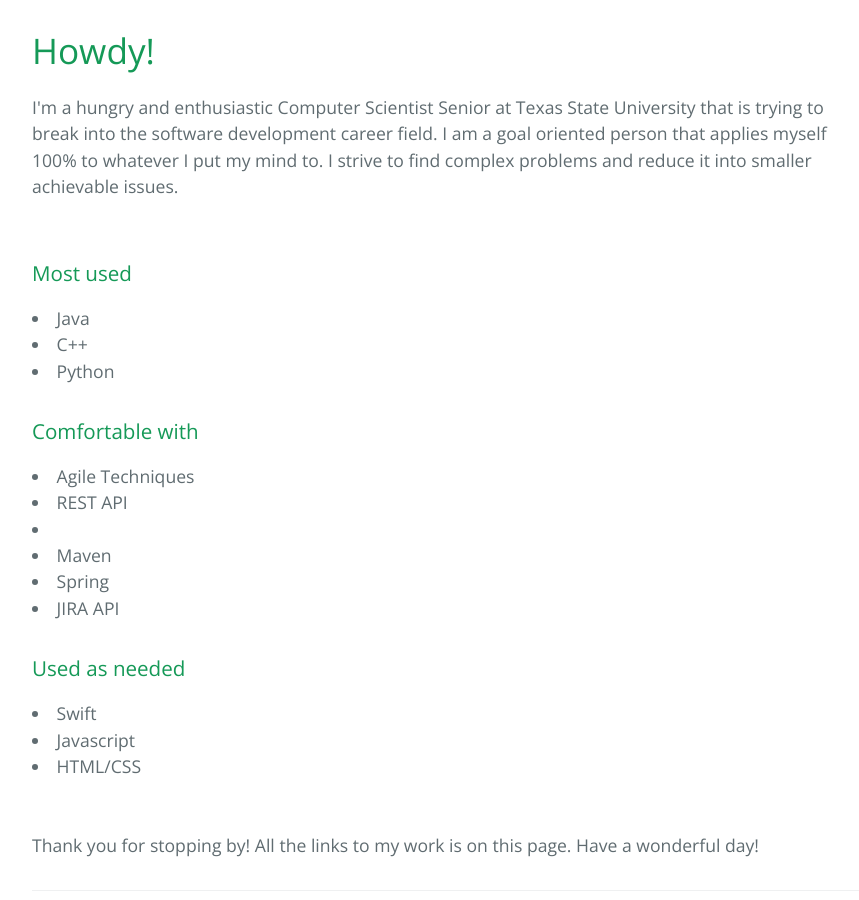
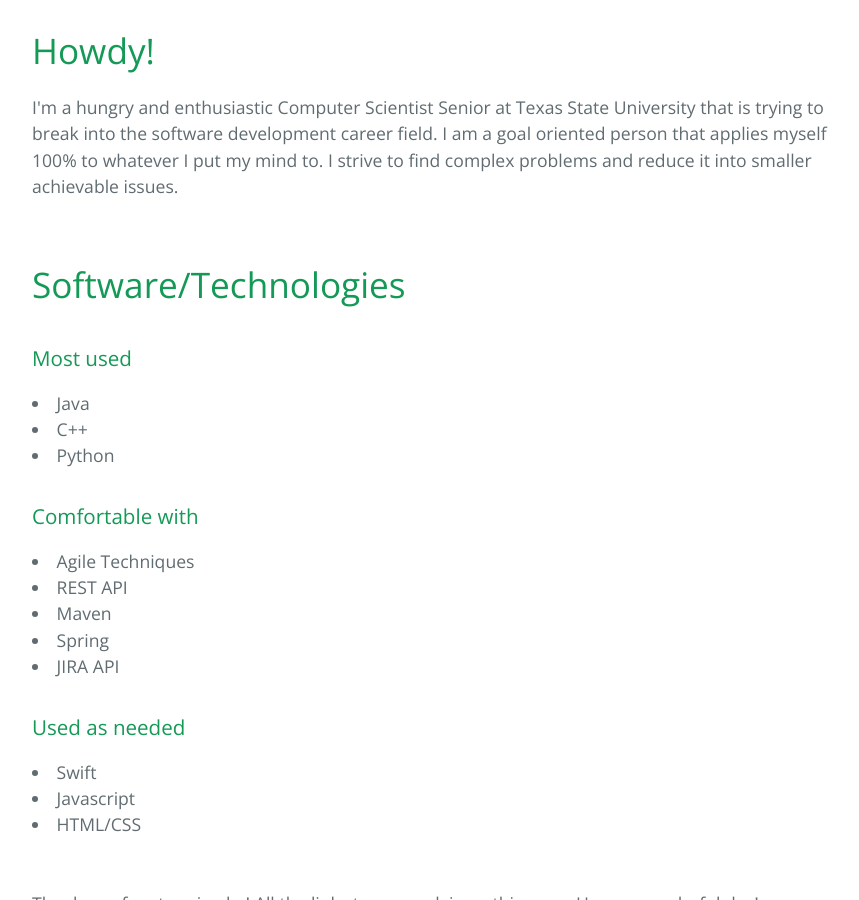
Before and after one commit to ayerswj/ayerswj.github.io, a Jekyll site: the page built from index.html, in a window 1280 px wide and 900 px high, scrolled down 391 px. Shown: the whole window, without its empty margins (192-1051 px from the left). Built offline with Jekyll 4.4.1, drawn with Linux system fonts in a browser that asks for light colours.

Commit message:
formatted

```diff
--- a/index.html
+++ b/index.html
@@ -10,13 +10,14 @@ title: Jackson W. Ayers
 				whatever I put my mind to.  I strive to find complex problems and reduce it into smaller
 				achievable issues.
 				<br><br>
+				<h1>Software/Technologies</h1>
 				<h3>Most used</h3>
 				<li>Java</li>
 				<li>C++</li>
 				<li>Python</li>
 				<h3>Comfortable with</h3>
 				<li>Agile Techniques</li>
-				<li>REST API<li>
+				<li>REST API</li>
 				<li>Maven</li>
 				<li>Spring</li>
 				<li>JIRA API</li>
```
